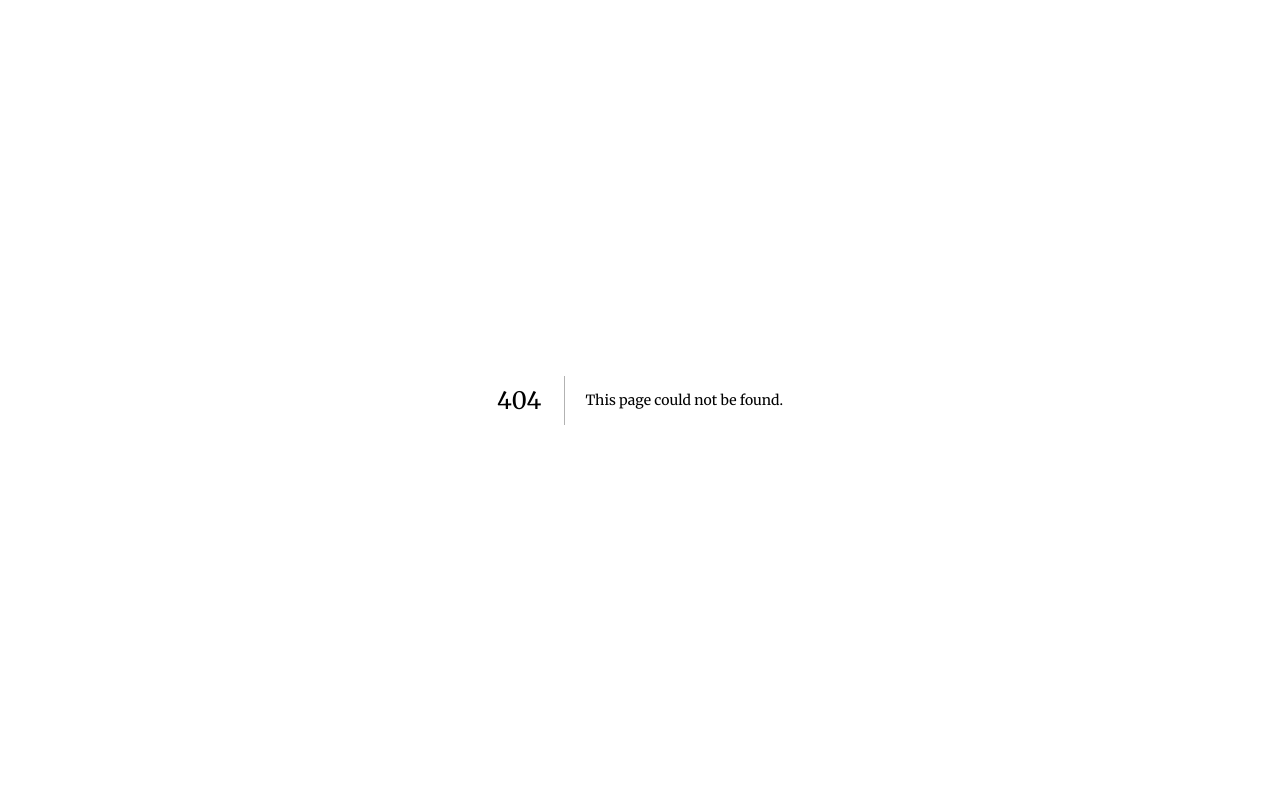
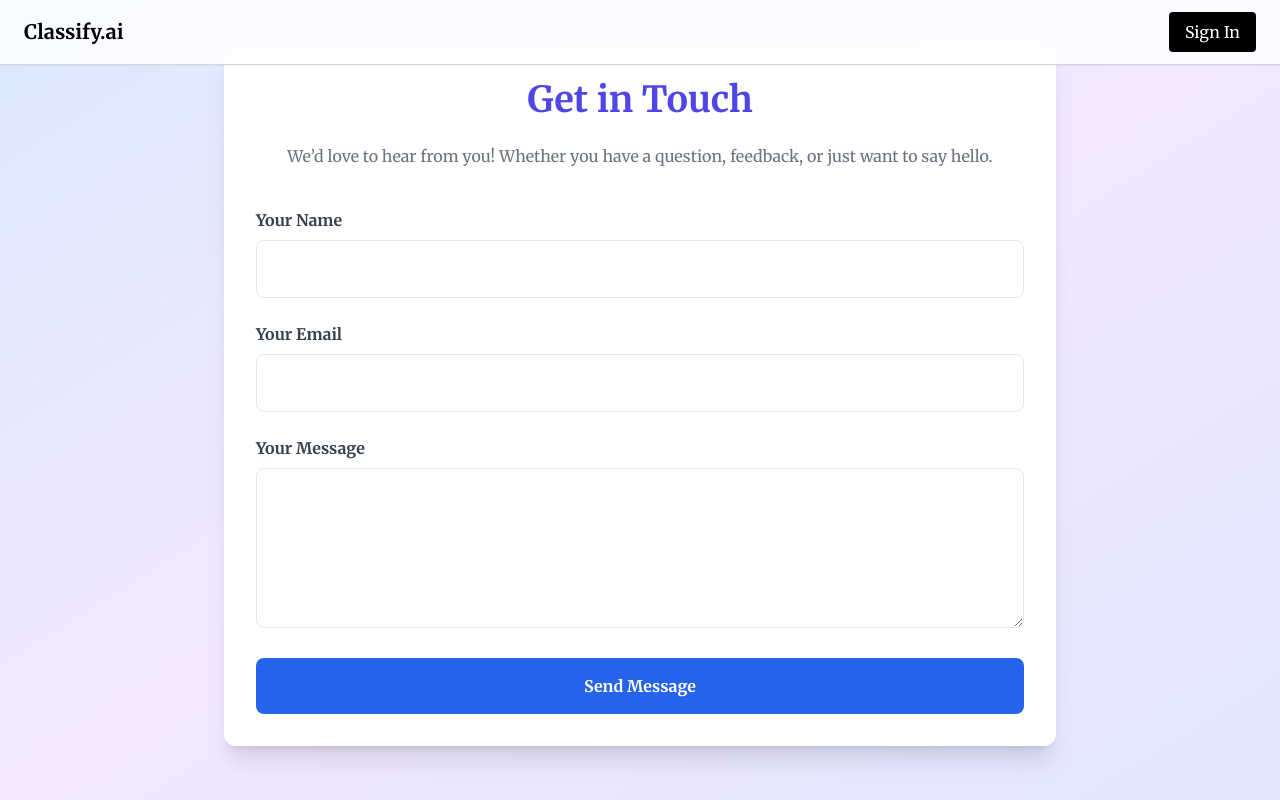
Before and after one commit to ajagtapdev/classify-ai, a Next.js app: page /contact in a window 1280 px wide. Before the commit this address had no page. Built offline with nearby package versions, Linux system fonts and the light colour scheme; no server answers.

Commit message:
contact page

```diff
--- a/package.json
+++ b/package.json
@@ -21,6 +21,8 @@
     "@radix-ui/react-slot": "^1.1.0",
     "class-variance-authority": "^0.7.0",
     "clsx": "^2.1.1",
+    "emailjs-com": "^3.2.0",
+    "framer-motion": "^11.11.8",
     "llamaindex": "^0.6.20",
     "lucide-react": "^0.452.0",
     "next": "14.2.15",
--- /dev/null
+++ b/src/app/contact/layout.tsx
@@ -0,0 +1,13 @@
+import React from "react";
+
+const Layout = ({ children }: { children: React.ReactNode }) => {
+    return (
+        <div className="flex flex-col h-screen bg-black text-gray-800">
+            <main className="flex-grow overflow-y-auto">
+                {children}
+            </main>
+        </div>
+    );
+};
+
+export default Layout;
--- /dev/null
+++ b/src/app/contact/page.tsx
@@ -0,0 +1,144 @@
+"use client";
+import { useState } from 'react';
+import emailjs from 'emailjs-com';
+import Navbar from '@/components/Navbar';
+import { motion } from 'framer-motion'; // For animations
+
+const ContactForm = () => {
+  const [formData, setFormData] = useState({
+    name: '',
+    email: '',
+    message: ''
+  });
+  const [isSubmitting, setIsSubmitting] = useState(false);
+  const [status, setStatus] = useState('');
+
+  const handleChange = (e: React.ChangeEvent<HTMLInputElement | HTMLTextAreaElement>) => {
+    setFormData({
+      ...formData,
+      [e.target.name]: e.target.value
+    });
+  };
+
+  const sendEmail = async (e: React.FormEvent<HTMLFormElement>) => {
+    e.preventDefault();
+    setIsSubmitting(true);
+    setStatus(''); // Clear previous status
+    try {
+      if (
+        !process.env.NEXT_PUBLIC_EMAILJS_SERVICE_KEY ||
+        !process.env.NEXT_PUBLIC_EMAILJS_TEMPLATE_ID ||
+        !process.env.NEXT_PUBLIC_EMAILJS_PUBLIC_KEY
+      ) {
+        setStatus('Error: Missing email service configuration.');
+        setIsSubmitting(false);
+        return;
+      }
+
+      const result = await emailjs.send(
+        process.env.NEXT_PUBLIC_EMAILJS_SERVICE_KEY,
+        process.env.NEXT_PUBLIC_EMAILJS_TEMPLATE_ID,
+        {
+          from_name: formData.name,
+          from_email: formData.email,
+          message: formData.message
+        },
+        process.env.NEXT_PUBLIC_EMAILJS_PUBLIC_KEY
+      );
+      if (result.text === 'OK') {
+        setStatus('Message sent successfully!');
+      } else {
+        setStatus('Failed to send message. Please try again.');
+      }
+    } catch {
+      setStatus('Error: Unable to send message.');
+    } finally {
+      setIsSubmitting(false);
+      setFormData({ name: '', email: '', message: '' });
+    }
+  };
+
+  return (
+    <div className="min-h-screen bg-gradient-to-br from-blue-100 via-purple-100 to-indigo-100">
+      <Navbar />
+      <div className="max-w-4xl mx-auto px-8 py-12">
+        <motion.div
+          initial={{ opacity: 0, y: 50 }}
+          animate={{ opacity: 1, y: 0 }}
+          transition={{ duration: 0.6, ease: "easeInOut" }}
+          className="bg-white shadow-xl rounded-xl p-8 relative"
+        >
+          <h2 className="text-4xl font-bold text-center text-indigo-600 mb-6">
+            Get in Touch
+          </h2>
+          <p className="text-gray-500 text-center mb-10">
+            We’d love to hear from you! Whether you have a question, feedback, or just want to say hello.
+          </p>
+          <form onSubmit={sendEmail} className="space-y-6">
+            <div>
+              <label className="block text-gray-700 font-semibold mb-2">Your Name</label>
+              <input
+                type="text"
+                name="name"
+                value={formData.name}
+                onChange={handleChange}
+                required
+                className="w-full p-4 border rounded-lg focus:ring-2 focus:ring-indigo-500"
+              />
+            </div>
+            <div>
+              <label className="block text-gray-700 font-semibold mb-2">Your Email</label>
+              <input
+                type="email"
+                name="email"
+                value={formData.email}
+                onChange={handleChange}
+                required
+                className="w-full p-4 border rounded-lg focus:ring-2 focus:ring-indigo-500"
+              />
+            </div>
+            <div>
+              <label className="block text-gray-700 font-semibold mb-2">Your Message</label>
+              <textarea
+                name="message"
+                value={formData.message}
+                onChange={handleChange}
+                required
+                className="w-full p-4 border rounded-lg h-40 focus:ring-2 focus:ring-indigo-500"
+              />
+            </div>
+            <motion.button
+              whileHover={{ scale: 1.05 }}
+              whileTap={{ scale: 0.95 }}
+              type="submit"
+              disabled={isSubmitting}
+              className="w-full py-4 bg-blue-600 text-white rounded-lg font-bold transition-transform"
+            >
+              {isSubmitting ? (
+                <div className="flex items-center justify-center space-x-2">
+                  <div className="w-5 h-5 border-4 border-white border-dotted rounded-full animate-spin"></div>
+                  <span>Sending...</span>
+                </div>
+              ) : (
+                "Send Message"
+              )}
+            </motion.button>
+          </form>
+          {status && (
+            <motion.p
+              initial={{ opacity: 0 }}
+              animate={{ opacity: 1 }}
+              className={`text-center mt-4 text-lg ${
+                status.includes('successfully') ? 'text-green-500' : 'text-red-500'
+              }`}
+            >
+              {status}
+            </motion.p>
+          )}
+        </motion.div>
+      </div>
+    </div>
+  );
+};
+
+export default ContactForm;
--- a/src/app/page.tsx
+++ b/src/app/page.tsx
@@ -8,6 +8,13 @@
 import FeatureCard from '../components/FeatureCard';
 
 const Page = () => {
+  const scrollToSection = () => {
+    const targetSection = document.getElementById('features-section');
+    if (targetSection) {
+      targetSection.scrollIntoView({ behavior: 'smooth' });
+    }
+  };
+
   return (
     <div className="min-h-screen flex flex-col bg-gradient-to-b from-gray-50 to-gray-100">
       <Navbar />
@@ -50,14 +57,16 @@
                 Classify.ai leverages cutting-edge artificial intelligence to streamline the process of classifying sensitive government documents. Our platform ensures accuracy, efficiency, and the highest level of security, allowing government agencies to focus on what matters most.
               </p>
               <div className="flex justify-center items-center">
-                <ArrowDown className="w-8 h-8 animate-bounce" />
+                <button onClick={scrollToSection} className="text-white hover:text-gray-200 transition duration-300 ease-in-out">
+                  <ArrowDown className="w-8 h-8 animate-bounce" />
+                </button>
                 <span className="ml-2 text-lg font-semibold">Discover Our Features</span>
               </div>
             </div>
           </section>
 
           {/* Features Section */}
-          <section className="py-5">
+          <section id="features-section" className="py-5">
             <h3 className="text-3xl font-bold text-center mb-12 text-gray-800">Why Choose Classify.ai?</h3>
             <div className="grid grid-cols-1 md:grid-cols-3 gap-10">
               <FeatureCard
```
Also changed, not shown: 1 other file (tests, documents, lock files or other folders).
